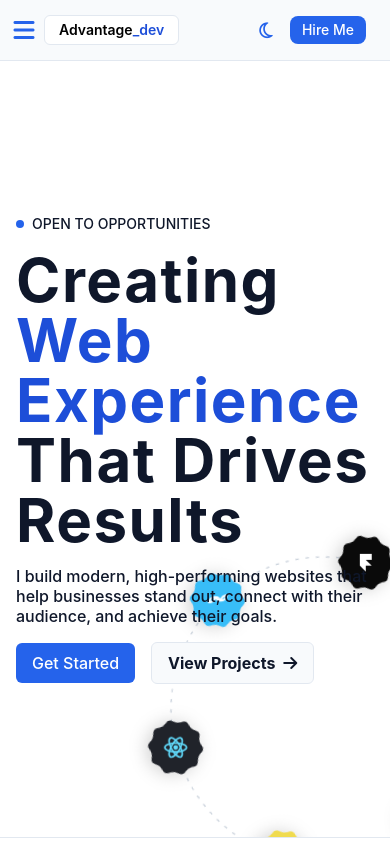
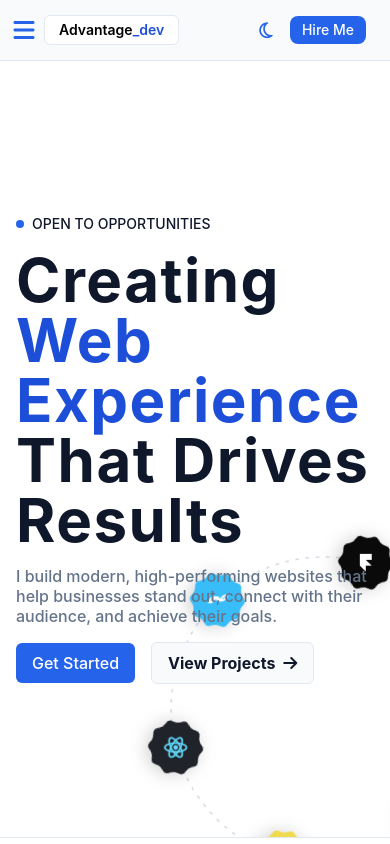
Before and after one commit to Advantage6dev/Professional-Portfolio, a React (Vite) app in the folder Portfolio/: page / in a window 390 px wide. Shown: the top 844 px of the page. Built offline with nearby package versions, Linux system fonts and the light colour scheme.

Commit message:
corrected scrool margin top for all layout

```diff
--- a/Portfolio/src/Comp/hero.jsx
+++ b/Portfolio/src/Comp/hero.jsx
@@ -4,7 +4,7 @@ import CircularTechStack from './floatingIcons.jsx';
 const Hero = () => {
   return (
     <>
-      <header className='h-[calc(100vh-67px)] max-h-[800px] relative bg-[var(--bgCL)] border-b border-[var(--border)] overflow-hidden flex items-center md:block animate-slide-in'>
+      <header className='h-[calc(100vh-67px)] max-h-[800px] relative bg-[var(--bgCL)] border-b border-[var(--border)] overflow-hidden flex items-center md:block animate-slide-in w-full'>
         <section className='px-4 md:px-12 md:pt-18 lg:px-32 lg:pt-22  relative z-20 mx-auto flex items-center'>
           <div className=''>
             <div className='flex flex-col gap-4 lg:max-w-200'>
@@ -19,7 +19,7 @@ const Hero = () => {
                 <span className='text-[var(--accent)]'>Web Experience</span>{' '}
                 That Drives Results
               </h1>
-              <p className='text-[var(--mainText)] text-base font-medium leading-tight max-w-160'>
+              <p className='text-[var(--secoundaryText)] text-base font-medium leading-tight max-w-160'>
                 I build modern, high-performing websites that help businesses
                 stand out, connect with their audience, and achieve their goals.
               </p>
--- a/Portfolio/src/style.css
+++ b/Portfolio/src/style.css
@@ -38,7 +38,7 @@ html {
   scroll-behavior: smooth;
 }
 section {
-  scroll-margin-top: 180px;
+  scroll-margin-top: 160px;
 }
 
 @media (min-width: 768px) {
```
